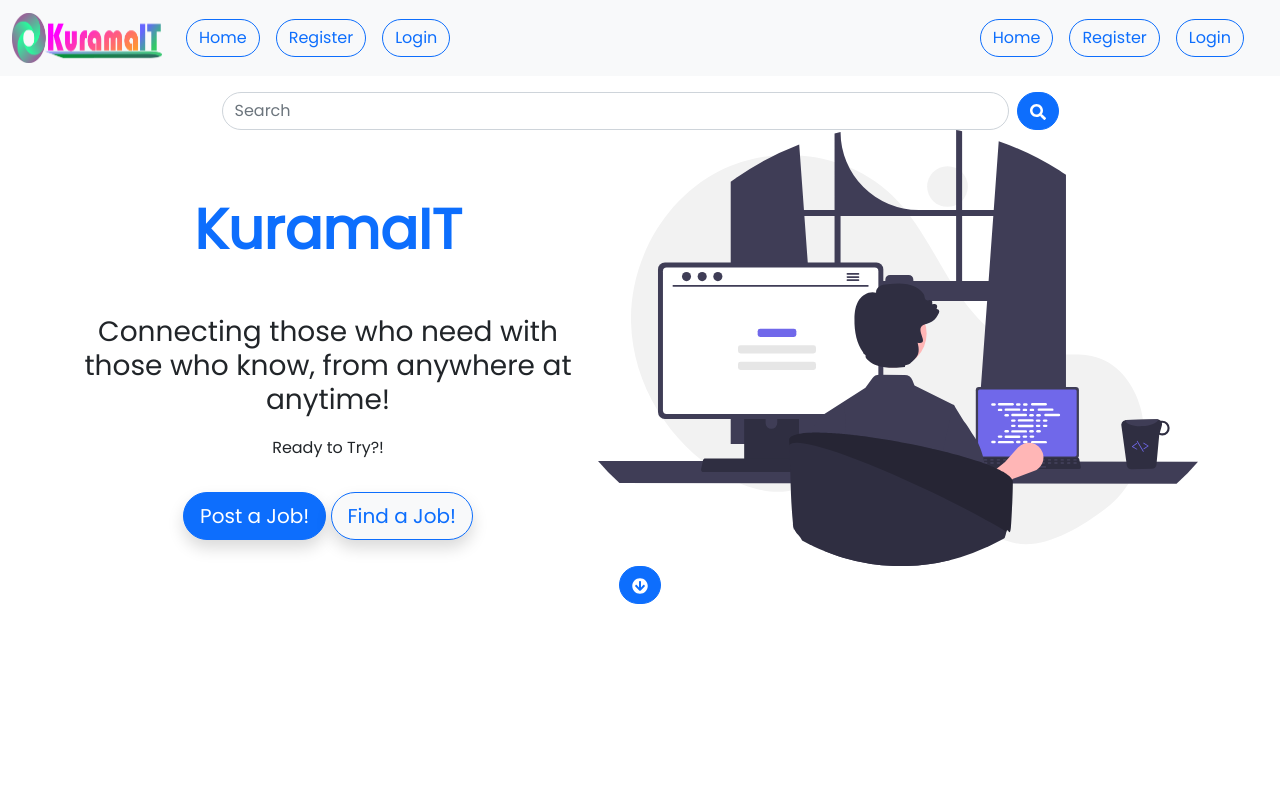
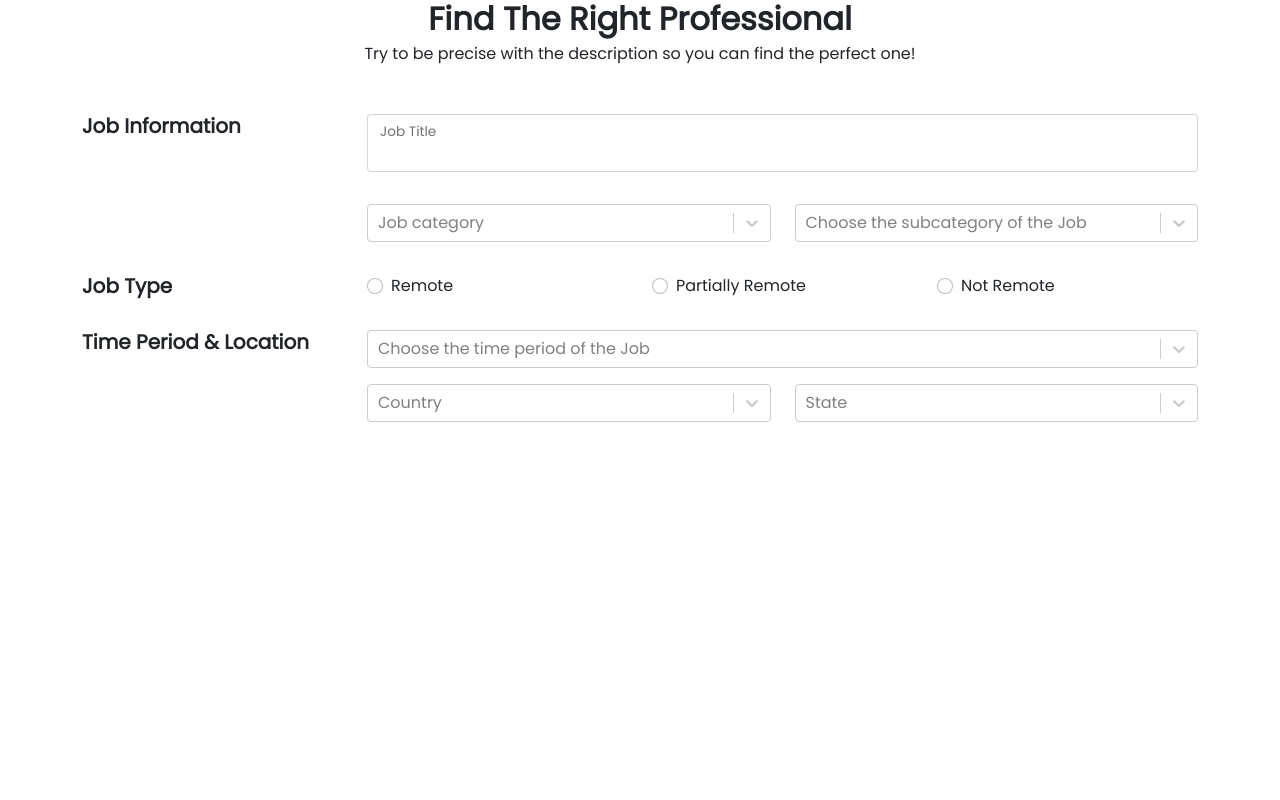
Before and after one commit to baltonCome/kurama-it-frontend, a React (Create React App) app: page / in a window 1280 px wide. Shown: the top 800 px of the page. Built offline with nearby package versions, Linux system fonts and the light colour scheme; no server answers.

Commit message:
Countries and states  API

```diff
--- a/src/App.jsx
+++ b/src/App.jsx
@@ -1,6 +1,6 @@
 import './assets/styles/style.css';
 //import background from './assets/images/2.jpg';
-import Home from './pages/Home';
+import PostJob from './pages/PostJob';
 
 
 const App = () => {
@@ -8,7 +8,7 @@ const App = () => {
     return (
 
         <div className="font-link smooth-scrooling" /*style={{ backgroundImage: `url(${background})` }}*/>
-            <Home />
+            <PostJob />
         </div>
     )
 }
--- a/src/pages/PostJob.jsx
+++ b/src/pages/PostJob.jsx
@@ -5,13 +5,22 @@ import Container from 'react-bootstrap/esm/Container';
 import FloatingLabel from 'react-bootstrap/FloatingLabel';
 import Form from 'react-bootstrap/Form';
 import Select from 'react-select';
+import makeAnimated from 'react-select/animated';
+import countriesApi from '../services/Countries';
 
 const PostJob = () => {
 
+    const [jobTitle, setJobTitle] = useState([]);
     const [category, setCategory] = useState([]);
     const [subcategory, setSubcategory] = useState([]);
     const [jobType, setJobType] = useState([]);
     const [timePeriod, setTimePeriod] = useState([]);
+    const animatedComponents = makeAnimated();
+    const [filteredStates, setFilteredStates] = useState([]);
+    const [countryState, setCountryState] = useState([]);
+    const [options, setOptions] = useState([]);
+    const [filteredCountries, setFilteredCountries] = useState([]);
+    const [selectedCountry, setSelectedCountry] = useState([]);
 
     const timePeriods = [
         { value: 'Full Time Job', label: 'Full Time Job' },
@@ -26,20 +35,126 @@ const PostJob = () => {
     ];
 
     const categories = [
-        { value: 'Back-End' },
-        { value: 'Front-End' },
-        { value: 'Software Engineering' },
-        { value: 'Design' },
-        { value: 'Network & Connections' },
-        { value: 'Database Managment'},
+        { value: 'Full Stack' ,label: 'Full Stack Developer' },
+        { value: 'Back-End', label:'Back-End Developer' },
+        { value: 'Front-End', label: 'Front-End Developer' },
+        { value: 'Software Engineer', label: 'Software Engineer' },
+        { value: 'Design', label: 'Designer' },
+        { value: 'Network & Connections', label: 'Network & Connections Professional' },
+        { value: 'Database', label: 'Database Manager'},
     ];
 
     useEffect(() => {
 
-        console.log(timePeriod)
-    },[timePeriod])
+        const backend = [
+            { value: 'Java', label: 'Java' },
+            { value: 'PHP', label: 'PHP' },
+            { value: 'Node', label: 'NodeJS' },
+            { value: 'Laravel', label: 'Laravel' },
+            { value: 'Spring', label: 'Spring' },
+        ];
+
+        const frontend = [
+            { value: 'React', label: 'React' },
+            { value: 'Vue', label: 'Vue' },
+            { value: 'Angular', label: 'Angular' },
+            { value: 'CSS', label: 'CSS' },
+            { value: 'Bootstrap', label: 'Bootstrap' },
+            { value: 'Tailwind',  label: 'Tailwind '},
+        ];
+
+        const softwareEng = [
+            { value: 'Documentation', label: 'Documentation' },
+            { value: 'Diagrams', label: 'Diagrams' },
+            { value: 'Software Design', label: 'Software Design' },
+            { value: 'Prototype', label: 'Prototyping' },
+        ];
+
+        const design = [
+            { value: 'Corel Draw', label: 'Corel Draw' },
+            { value: 'Adobe Photoshop', label: 'Adobe Photoshop' },
+            { value: 'Figma', label: 'Figma' },
+            { value: 'Adobe Ilustrator', label: 'Adobe Ilustrator' },
+        ];
+
+        const database = [
+            { value: 'MySQL', label: 'MySQL' },
+            { value: 'MongoDB', label: 'MongoDB' },
+            { value: 'MariaDB', label: 'MariaDB' },
+            { value: 'Oracle', label: 'Oracle' },
+            { value: 'PostgreSQL', label: 'PostgreSQL' },
+            { value: 'Cassandra', label: 'Cassandra '},
+        ];
+
+        const networkConnections = [
+            { value: 'Servers', label: 'Servers' },
+            { value: 'Proxy', label: 'Proxy Servers' },
+            { value: 'Mail Servers', label: 'Mail Servers' },
+            { value: 'Application Servers', label: 'Application Servers' },
+        ];
+
+        const other = [
+            {value: 'Other', label : 'Other'},
+        ];
+
+        switch(category.value) {
+            case 'Full Stack':
+                setOptions(backend.concat(frontend,softwareEng, design, database, networkConnections, other));
+                break;
+            case 'Back-End':
+                setOptions(backend.concat(other));
+                break;
+            case 'Front-End':
+                setOptions(frontend.concat(other));
+                break;
+            case 'Software Engineer':
+                setOptions(softwareEng.concat(other));
+                break;
+            case 'Network & Connections':
+                setOptions(networkConnections.concat(other));
+                break;
+            case 'Design':
+                setOptions(design.concat(other));
+                break;
+            case 'Database':
+                setOptions(database.concat(other));
+                break;
+            default:
+                setOptions([]);
+        }
+
+    },[category])
 
 
+    useEffect(() => {
+
+        const anywhere = [{value : '', label: 'Anywhere'}];
+
+        countriesApi.get('/states')
+        .then((res) => {
+            const filtered = res.data.data.map((c) => {
+                return {value: c.name, label: c.name};
+            })
+            setFilteredCountries(anywhere.concat(filtered));
+        })
+        .catch(error=> console.log(error))
+    },[])
+
+    useEffect(() => {
+
+        const selected = selectedCountry.value;
+        countriesApi.post('/states',
+            { country : selected }
+        )
+        .then((res) => {
+            const filtered = res.data.data.states.map((s) => {
+                return {value: s.name, label: s.name};
+            })
+            setFilteredStates(filtered);
+        })
+        .catch(error=>console.log(error))
+
+    }, [selectedCountry])
 
     return (
     <>
@@ -50,7 +165,7 @@ const PostJob = () => {
             </div>
             <Row className="mb-3">
                 <Col md={3}>
-                    <h4 className='fw-bold'> Job Information </h4>
+                    <h5 className='fw-bold'> Job Information </h5>
                 </Col>
                 <Col md={9}>
                     <Row>
@@ -60,63 +175,62 @@ const PostJob = () => {
                                 label="Job Title"
                                 className="mb-3"
                                 >
-                                <Form.Control type="text"></Form.Control>
+                                <Form.Control
+                                    type="text"
+                                    value={jobTitle}
+                                    onChange={(e) => setJobTitle(e.target.value)}>
+                                </Form.Control>
                             </FloatingLabel>
                         </Col>
                         <Col md={6} className="mb-3">
-                            <FloatingLabel
-                                controlId=''
-                                label="Job Category"
-                                className="mb-3"
-                                >
-                                <Form.Select >
-                                    {
-                                        categories.map((category, index) => (
-                                            <option key={index}
-                                                value={category.value}
-                                                onChange={(e) => setCategory(e.target.value)}>
-                                                {category.value}
-                                            </option>
-                                        ))
-                                    }
-                                </Form.Select>
-                            </FloatingLabel>
+                            <Select
+                                defaultValue={category}
+                                onChange={setCategory}
+                                options={categories}
+                                placeholder={'Job category'}
+                            />
                         </Col>
                         <Col md={6} className="mb-3">
-                            <FloatingLabel
-                                controlId=''
-                                label="Job SubCategory"
-                                className="mb-3"
-                                >
-                                <Form.Select >
-                                    <option
-                                        value={subcategory}
-                                        onChange={(e) => setSubcategory(e.target.value)}
-                                    >
-                                    </option>
-                                </Form.Select>
-                            </FloatingLabel>
+                            <Select
+                                defaultValue={subcategory}
+                                onChange={setSubcategory}
+                                options={options}
+                                placeholder={'Choose the subcategory of the Job'}
+                                isMulti={true}
+                                components={animatedComponents}
+                                isSearchable={true}
+                            />
                         </Col>
                     </Row>
                 </Col>
             </Row>
             <Row className="mb-3">
                 <Col md={3}>
-                    <h4 className='fw-bold'> Job Type </h4>
+                    <h5 className='fw-bold'> Job Type </h5>
                 </Col>
                 <Col md={9}>
                     <Row>
-                        <Select
-                            defaultValue={jobType}
-                            onChange={setJobType}
-                            options={jobTypes}
-                        />
+                        {
+                            jobTypes.map((type, index) => (
+                                <Col sm>
+                                    <Form.Check id={index}
+                                        inline
+                                        name="jobtypes"
+                                        type='radio'
+                                        onChange={(e) => setJobType(e.target.value)}
+                                        label={type.label}
+                                        value={type.value}
+                                        className="mb-3"
+                                    />
+                                </Col>
+                            ))
+                        }
                     </Row>
                 </Col>
             </Row>
             <Row className="mb-3">
                 <Col md={3}>
-                    <h4 className='fw-bold'>Interaction & Location </h4>
+                    <h5 className='fw-bold'>Time Period & Location</h5>
                 </Col>
                 <Col md={9}>
                     <Row>
@@ -125,10 +239,29 @@ const PostJob = () => {
                                 defaultValue={timePeriod}
                                 onChange={setTimePeriod}
                                 options={timePeriods}
+                                placeholder={'Choose the time period of the Job'}
                             />
                         </Col>
-                        <Row>
-                        </Row>
+                    </Row>
+                    <Row>
+                        <Col md className="mb-3">
+                            <Select
+                                defaultValue={selectedCountry}
+                                onChange={setSelectedCountry}
+                                options={filteredCountries}
+                                placeholder={'Country'}
+                                isSearchable={true}
+                            />
+                        </Col>
+                        <Col md className="mb-3">
+                            <Select
+                                defaultValue={countryState}
+                                onChange={setCountryState}
+                                options={filteredStates}
+                                placeholder={'State'}
+                                isSearchable={true}
+                            />
+                        </Col>
                     </Row>
                 </Col>
             </Row>
@@ -137,4 +270,4 @@ const PostJob = () => {
   )
 }
 
-export default PostJob
+export default PostJob;
--- /dev/null
+++ b/src/services/Countries.js
@@ -0,0 +1,10 @@
+import axios from 'axios';
+
+
+
+const countries = axios.create ({
+
+  baseURL:'https://countriesnow.space/api/v0.1/countries'
+})
+
+export default countries;
```
Also changed, not shown: 2 other files (tests, documents, lock files or other folders).
